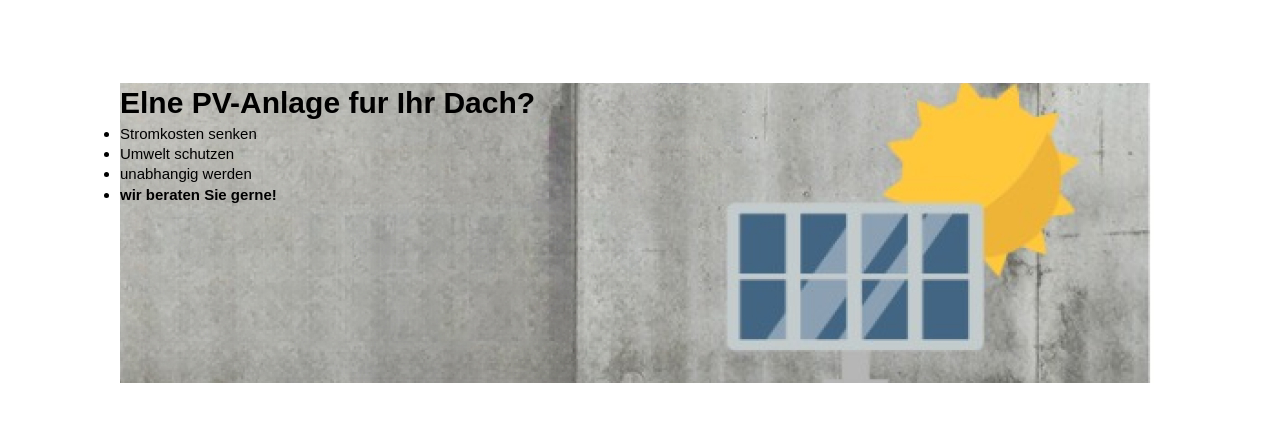
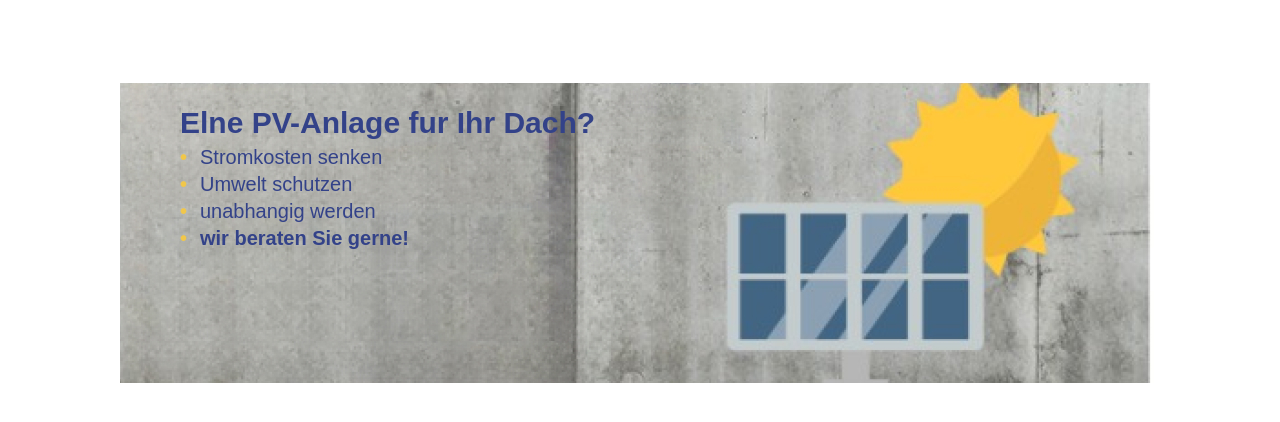
Before and after one commit to YoucefBnm/artmuse, a website built with Vite: page index.html in a window 1280 px wide. Shown: the part 436-858 px from the top of the page. Built offline with nearby package versions, Linux system fonts and the light colour scheme.

Commit message:
modify footer

```diff
--- a/styles/style.css
+++ b/styles/style.css
@@ -65,4 +65,23 @@ footer {
   min-height: 300px;
   width: 100%;
   background-repeat: no-repeat;
+  padding: 20px 60px;
+  padding-right: 0;
 }
+footer h1 {
+  font-weight: 700;
+  color: var(--color-primary);
+}
+footer ul li {
+  font-size: 20px;
+  color: var(--color-primary);
+  list-style: none;
+  position: relative;
+}
+footer ul li::before {
+  content: "\2022";
+  color: rgb(241, 199, 74);
+  font-weight: bold;
+  display: inline-block;
+  width: 1em;
+}
```
